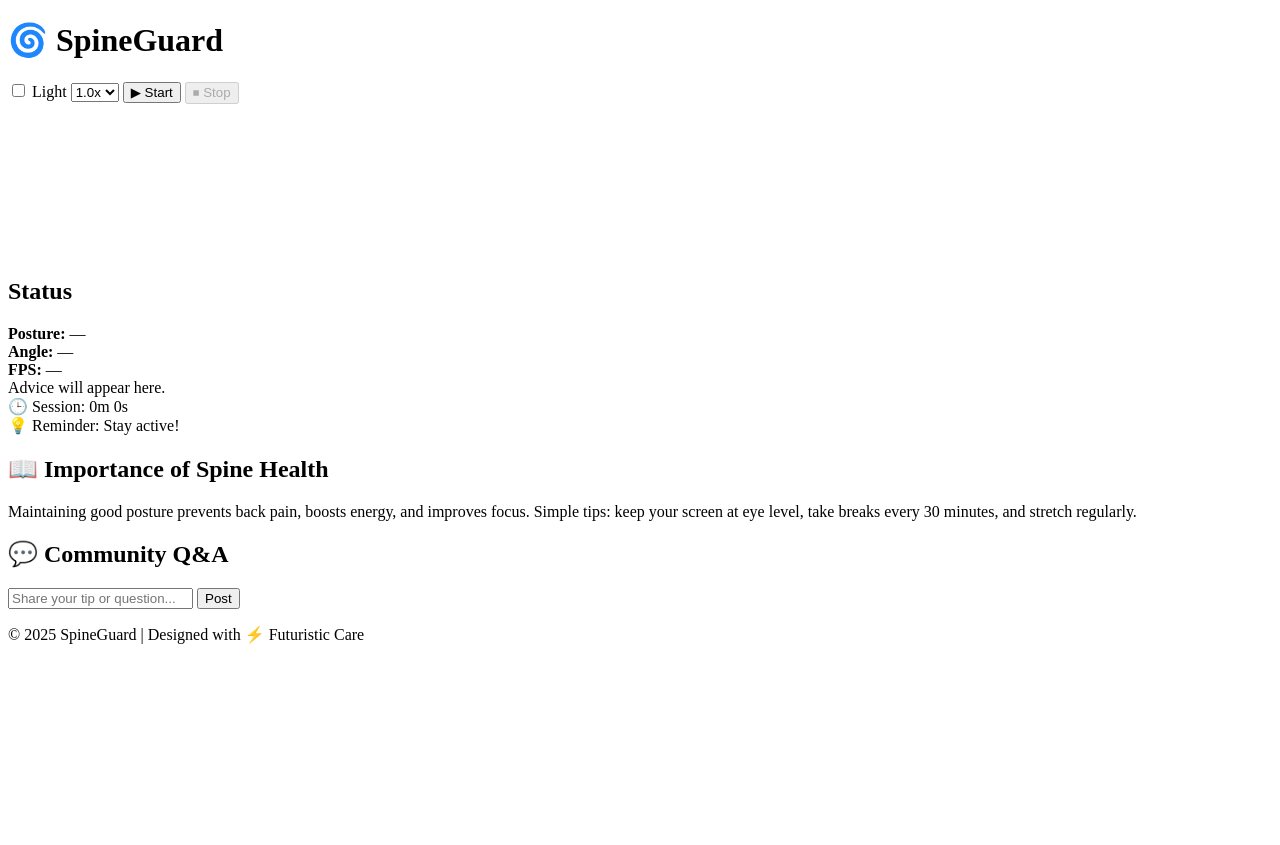
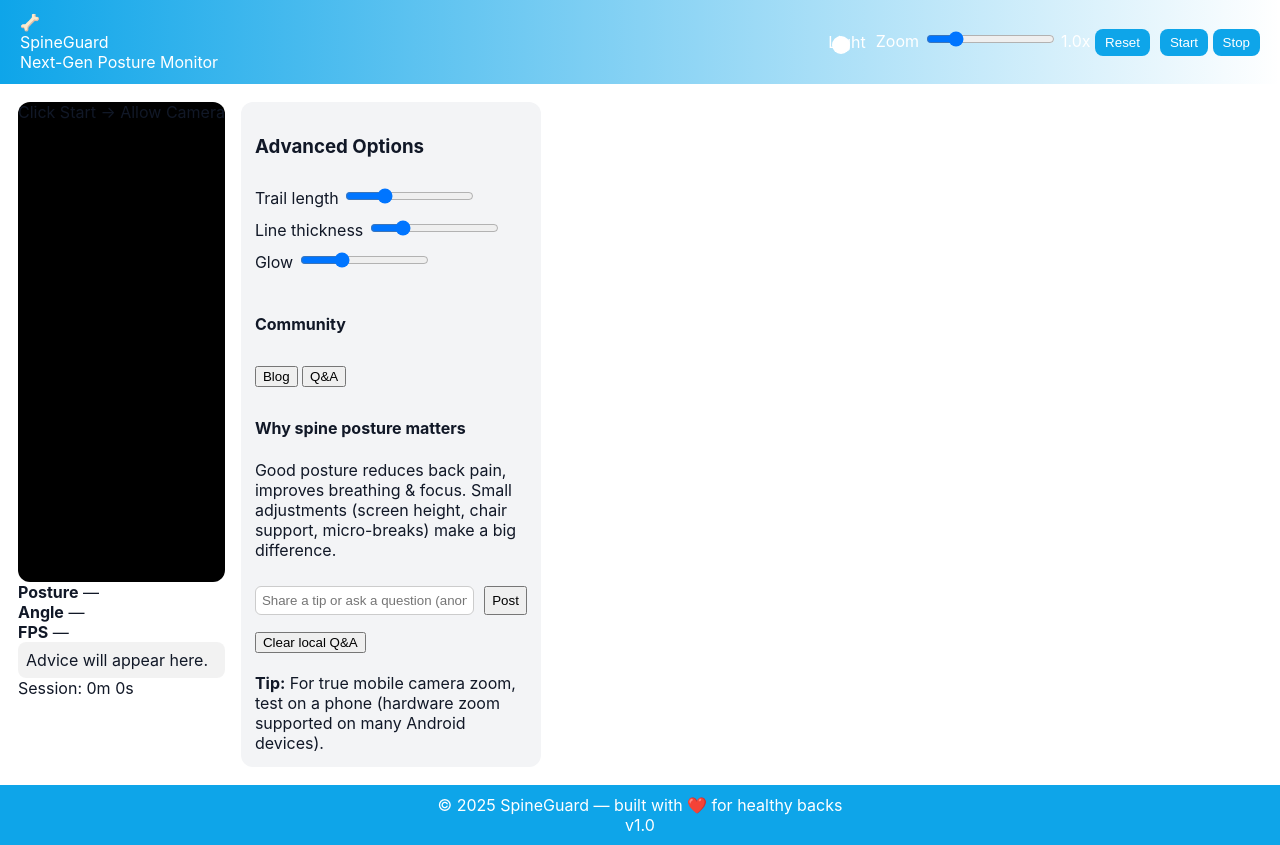
Before and after one commit to charanRav/Posture-Recognition, a plain HTML site: page index.html in a window 1280 px wide. Before the commit the page ends 800 px from the top, so only its background shows below. Drawn offline with Linux system fonts and the light colour scheme; a script that the page names is missing.

Commit message:
Update index.html

```diff
--- a/index.html
+++ b/index.html
@@ -1,66 +1,113 @@
-<!DOCTYPE html>
+<!doctype html>
 <html lang="en">
 <head>
-  <meta charset="UTF-8" />
-  <meta name="viewport" content="width=device-width, initial-scale=1.0" />
-  <title>SpineGuard — Posture Recognition</title>
-  <link rel="stylesheet" href="style.css" />
-  <script src="https://cdn.jsdelivr.net/npm/@mediapipe/pose"></script>
-  <script src="https://cdn.jsdelivr.net/npm/@mediapipe/camera_utils"></script>
+  <meta charset="utf-8" />
+  <meta name="viewport" content="width=device-width,initial-scale=1" />
+  <title>SpineGuard — NextGen Posture Monitor</title>
+  <link rel="stylesheet" href="styles.css" />
+  <!-- MediaPipe libs -->
+  <script src="https://cdn.jsdelivr.net/npm/@mediapipe/pose@0.5/pose.js"></script>
+  <script src="https://cdn.jsdelivr.net/npm/@mediapipe/camera_utils@0.3/camera_utils.js"></script>
 </head>
-<body>
-  <header>
-    <h1>🌀 SpineGuard</h1>
+<body class="light">
+  <header class="topbar">
+    <div class="brand">
+      <div class="logo">🦴</div>
+      <div>
+        <div class="title">SpineGuard</div>
+        <div class="subtitle">Next-Gen Posture Monitor</div>
+      </div>
+    </div>
+
     <div class="controls">
+      <div class="control-item">
         <label class="toggle">
-        <input type="checkbox" id="themeToggle" />
+          <input id="themeToggle" type="checkbox" />
           <span class="slider"></span>
         </label>
         <span id="themeLabel">Light</span>
-      <select id="zoomSelect">
-        <option value="1.0">1.0x</option>
-        <option value="0.5">0.5x</option>
-        <option value="2.0">2.0x</option>
-      </select>
-      <button id="startBtn">▶ Start</button>
-      <button id="stopBtn" disabled>⏹ Stop</button>
+      </div>
+
+      <div class="control-item">
+        <label for="zoomSlider" class="small">Zoom</label>
+        <input id="zoomSlider" type="range" min="0.5" max="3" step="0.1" value="1" />
+        <span id="zoomDisplay">1.0x</span>
+        <button id="resetZoom" title="Reset zoom">Reset</button>
+      </div>
+
+      <div class="control-item">
+        <button id="startBtn" class="primary">Start</button>
+        <button id="stopBtn" disabled class="muted">Stop</button>
+      </div>
     </div>
   </header>
 
-  <main>
-    <div class="video-wrap">
-      <video id="video" autoplay muted playsinline></video>
+  <main class="main">
+    <section class="monitor">
+      <div id="videoWrap" class="video-wrap" aria-hidden="false">
+        <video id="video" autoplay playsinline muted></video>
         <canvas id="overlay"></canvas>
+        <div class="center-hint">Click Start → Allow Camera</div>
       </div>
 
-    <div class="panel">
-      <h2>Status</h2>
-      <div class="status">
-        <div><strong>Posture:</strong> <span id="statusText">—</span></div>
-        <div><strong>Angle:</strong> <span id="angleText">—</span></div>
-        <div><strong>FPS:</strong> <span id="fpsText">—</span></div>
+      <div class="floating status-panel" id="statusPanel">
+        <div class="status-row"><strong>Posture</strong> <span id="statusText">—</span></div>
+        <div class="status-row"><strong>Angle</strong> <span id="angleText">—</span></div>
+        <div class="status-row"><strong>FPS</strong> <span id="fpsText">—</span></div>
+        <div class="advice" id="advice">Advice will appear here.</div>
+        <div class="timer" id="sessionTimer">Session: 0m 0s</div>
       </div>
-      <div class="advice" id="advice">Advice will appear here.</div>
-      <div id="timer">🕒 Session: 0m 0s</div>
-      <div id="breakReminder">💡 Reminder: Stay active!</div>
+    </section>
+
+    <aside class="panel">
+      <h3>Advanced Options</h3>
+
+      <label>Trail length
+        <input id="trailLen" type="range" min="1" max="40" value="12" />
+      </label>
+
+      <label>Line thickness
+        <input id="lineWidth" type="range" min="1" max="10" value="3" />
+      </label>
+
+      <label>Glow
+        <input id="glow" type="range" min="0" max="40" value="12" />
+      </label>
+
+      <div class="spacer"></div>
+
+      <h4>Community</h4>
+      <nav class="tabs">
+        <button class="tab active" data-tab="blog">Blog</button>
+        <button class="tab" data-tab="qna">Q&A</button>
+      </nav>
+
+      <div id="blogPane" class="tabpane">
+        <h4>Why spine posture matters</h4>
+        <p>Good posture reduces back pain, improves breathing & focus. Small adjustments (screen height, chair support, micro-breaks) make a big difference.</p>
       </div>
+
+      <div id="qnaPane" class="tabpane hidden">
+        <form id="qnaForm">
+          <input id="qnaInput" placeholder="Share a tip or ask a question (anonymous)" required />
+          <button type="submit" class="small">Post</button>
+        </form>
+        <ul id="qnaList" class="qna-list"></ul>
+        <button id="clearQna" class="small muted">Clear local Q&A</button>
+      </div>
+
+      <div class="spacer"></div>
+
+      <div class="help">
+        <strong>Tip:</strong> For true mobile camera zoom, test on a phone (hardware zoom supported on many Android devices).
+      </div>
+    </aside>
   </main>
 
-  <section id="blog">
-    <h2>📖 Importance of Spine Health</h2>
-    <p>Maintaining good posture prevents back pain, boosts energy, and improves focus. Simple tips: keep your screen at eye level, take breaks every 30 minutes, and stretch regularly.</p>
-  </section>
-
-  <section id="qna">
-    <h2>💬 Community Q&A</h2>
-    <form id="qnaForm">
-      <input type="text" id="qnaInput" placeholder="Share your tip or question..." required />
-      <button type="submit">Post</button>
-    </form>
-    <ul id="qnaList"></ul>
-  </section>
-
-  <footer>© 2025 SpineGuard | Designed with ⚡ Futuristic Care</footer>
+  <footer class="footer">
+    <div>© 2025 SpineGuard — built with ❤️ for healthy backs</div>
+    <div class="footer-right">v1.0</div>
+  </footer>
 
   <script src="script.js"></script>
 </body>
```
Lines whose indentation alone changed are shown as unchanged.
